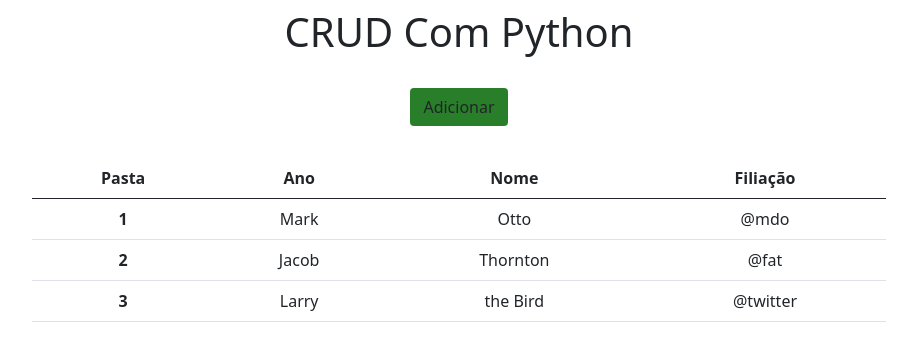
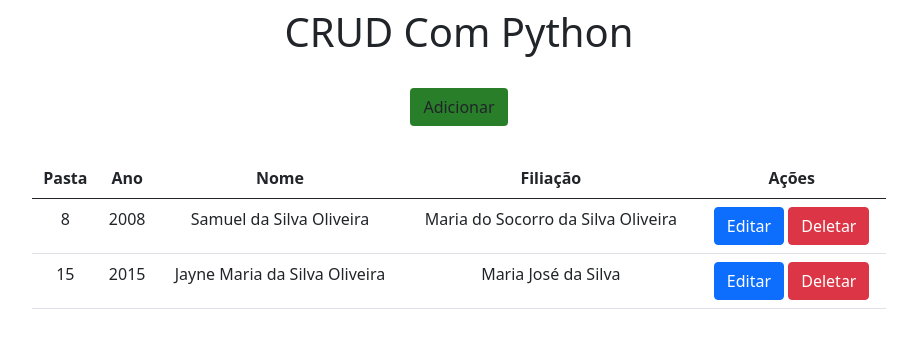
Before and after one commit to orionsamuel/CRUD-Edmundo-Neves, a Django app: page / in a window 1280 px wide. Shown: the top 361 px of the page, without its empty margins (181-1098 px from the left). Run offline with Django 3.2, Linux system fonts and the light colour scheme; data comes from the database, SQL or seed files in the repository.

Commit message:
Parte de read e create Ok

```diff
--- a/app/models.py
+++ b/app/models.py
@@ -3,6 +3,6 @@ from django.db import models
 # Create your models here.
 class Alunos(models.Model):
     pasta = models.IntegerField()
-    ano = models.DateField()
+    ano = models.IntegerField()
     nome = models.CharField(max_length=150)
     filiacao = models.CharField(max_length=100)
--- a/app/templates/form.html
+++ b/app/templates/form.html
@@ -17,7 +17,7 @@
         </div>
 
         <div class="col-8 m-auto pt-4 pb-2 text-center">
-            <form name="form" id="form" method="post">
+            <form name="form" id="form" action="/create/" method="post">
                 {% csrf_token %}
                 <!--{{form.as_p}}-->
                 <div class="form-group mt-4">Pasta: {{form.pasta}}</div>
--- a/app/templates/index.html
+++ b/app/templates/index.html
@@ -24,27 +24,22 @@
                     <th scope="col">Ano</th>
                     <th scope="col">Nome</th>
                     <th scope="col">Filiação</th>
+                    <th scope="col">Ações</th>
                   </tr>
                 </thead>
                 <tbody>
+                  {% for dbs in db %}
                   <tr>
-                    <th scope="row">1</th>
-                    <td>Mark</td>
-                    <td>Otto</td>
-                    <td>@mdo</td>
+                    <td>{{dbs.pasta}}</td>
+                    <td>{{dbs.ano}}</td>
+                    <td>{{dbs.nome}}</td>
+                    <td>{{dbs.filiacao}}</td>
+                    <td>
+                      <a href="" class="btn btn-primary">Editar</a>
+                      <a href="" class="btn btn-danger">Deletar</a>
+                    </td>
                   </tr>
-                  <tr>
-                    <th scope="row">2</th>
-                    <td>Jacob</td>
-                    <td>Thornton</td>
-                    <td>@fat</td>
-                  </tr>
-                  <tr>
-                    <th scope="row">3</th>
-                    <td>Larry</td>
-                    <td>the Bird</td>
-                    <td>@twitter</td>
-                  </tr>
+                  {% endfor %}
                 </tbody>
               </table>
         </div>
--- a/app/views.py
+++ b/app/views.py
@@ -1,13 +1,22 @@
 from app.models import Alunos
-from django.shortcuts import render
+from django.shortcuts import redirect, render
 from app.forms import AlunosForm
+from app.models import Alunos
 
 # Create your views here.
 
 def home(request):
-    return render(request, 'index.html')
+    data = {}
+    data['db'] = Alunos.objects.all()
+    return render(request, 'index.html', data)
 
 def form(request):
     data = {}
     data['form'] = AlunosForm()
     return render(request, 'form.html', data)
+
+def create(request):
+    form = AlunosForm(request.POST or None)
+    if form.is_valid():
+        form.save()
+        return redirect('home')
--- a/project/urls.py
+++ b/project/urls.py
@@ -15,11 +15,11 @@ Including another URLconf
 """
 from django.contrib import admin
 from django.urls import path
-from app.views import home
-from app.views import form
+from app.views import home, form, create
 
 urlpatterns = [
     path('admin/', admin.site.urls),
-    path('', home),
-    path('form/', form),
+    path('', home, name='home'),
+    path('form/', form, name='form'),
+    path('create/', create, name='create'),
 ]
```
Also changed, not shown: app/migrations/0001_initial.py, db.sqlite3.
